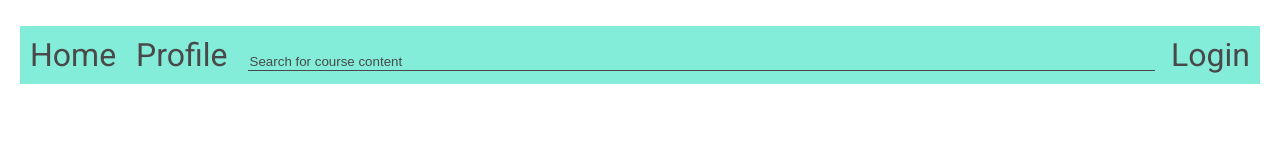
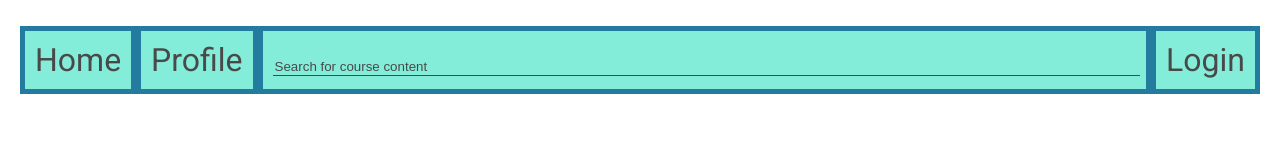
Before and after one commit to wordaddict/responsive-navbar, a plain HTML site: page index.html in a window 1280 px wide. Drawn offline with Linux system fonts and the light colour scheme.

Commit message:
css animations

```diff
--- a/base.css
+++ b/base.css
@@ -15,6 +15,12 @@
     box-sizing: border-box;
     background-color: #83EDD9;
     list-style-type: none;
+    border: 5px solid #247BA0;
+    transition: border-color 0.5s ease-in
+  }
+
+  .container > li:hover {
+    border-color: #FF1654;
   }
 
   html, body {
@@ -50,17 +56,3 @@
   .container > li {
     background-color: #83EDD9;
   }
-
-
-  /*.container > div:nth-child(2) {
-    background-color: #ff6f69;
-  }
-
-  .container > div:nth-child(3) {
-    background-color: #88d8b0;
-  }
-
-  .container > div:nth-child(4) {
-    background-color: #96ceb4;
-  }
-  */
```
